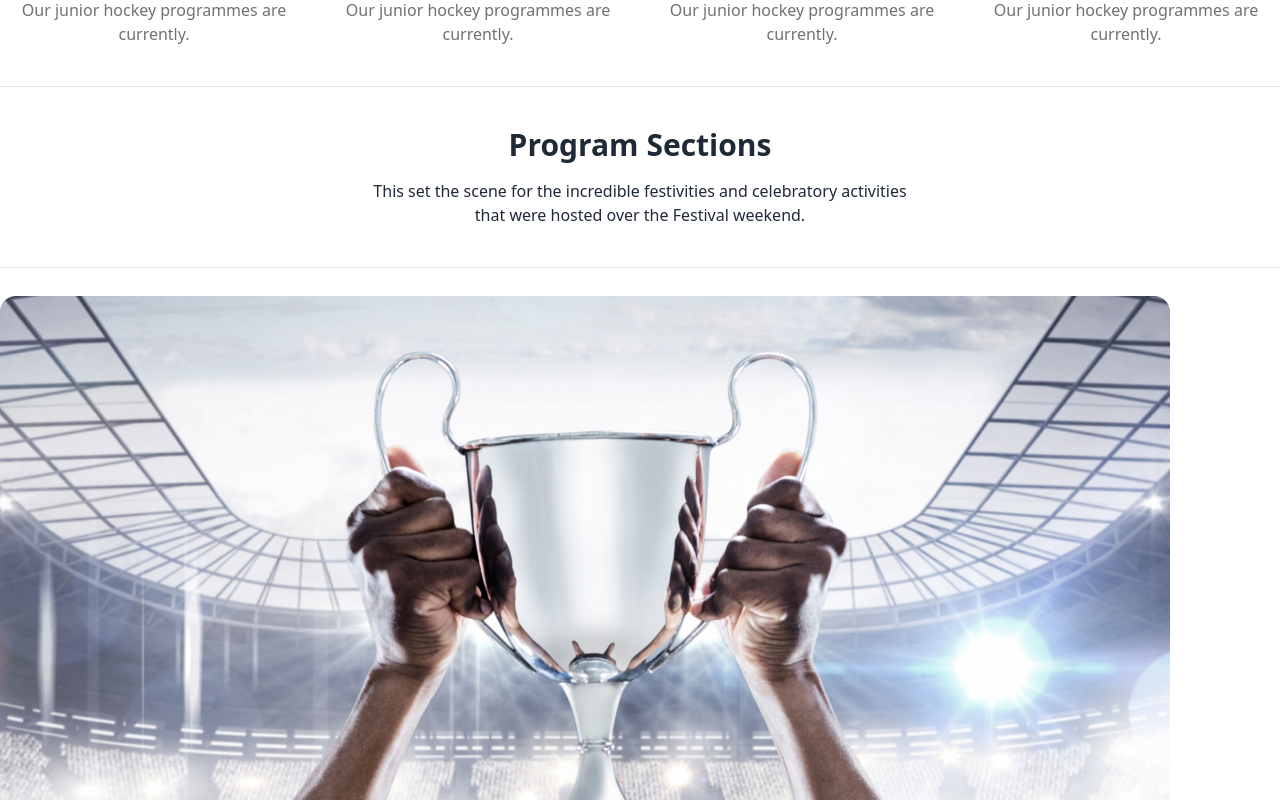
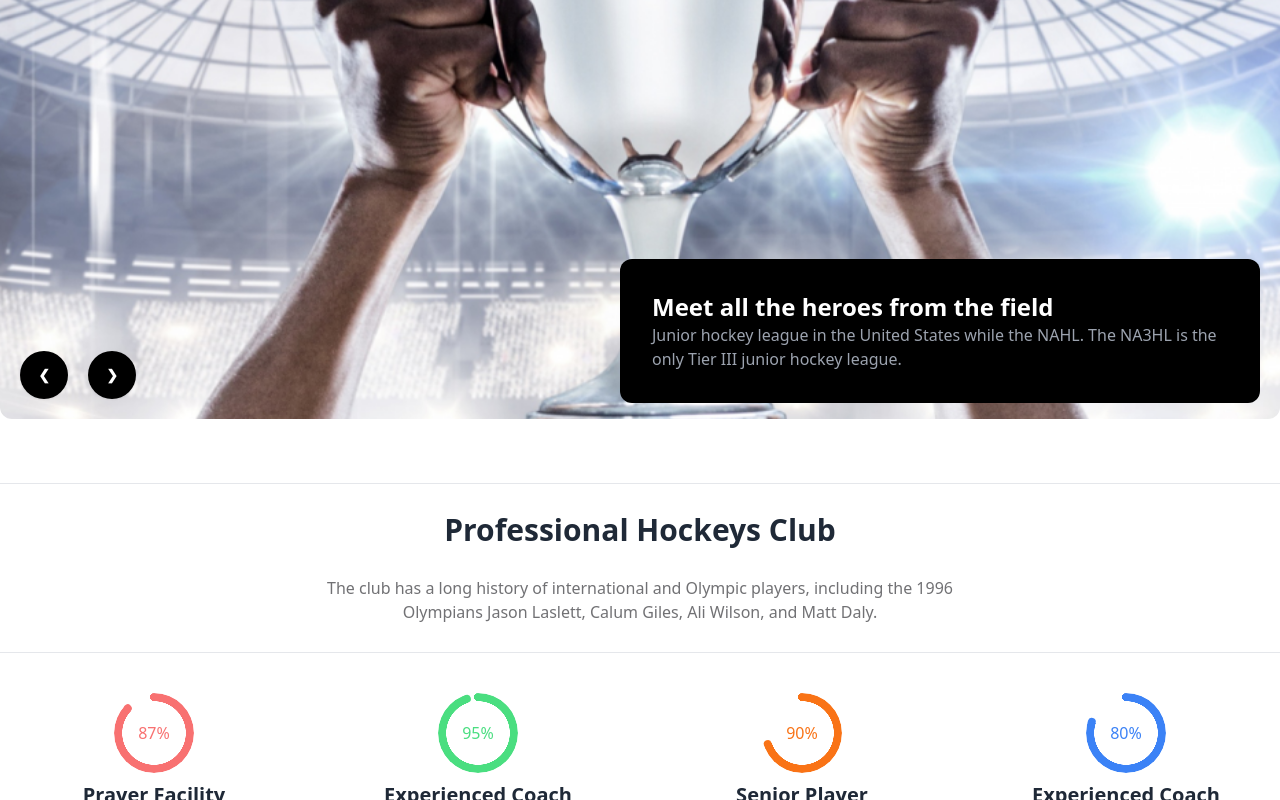
Before and after one commit to rahmanislam05/hockey, a plain HTML site: page index.html in a window 1280 px wide. Shown: the part 460-1260 px from the top of the page. Drawn offline with nearby package versions, Linux system fonts and the light colour scheme.

Commit message:
banner section added with responsive for mobile device

```diff
--- a/index.html
+++ b/index.html
@@ -79,36 +79,46 @@
             </div>
         </nav>
         <!-- banner section start -->
-        <!-- <div class="carousel w-full">
+        <div class="relative">
+            <div class="carousel w-full mb-9 lg:mb-16">
+                <!-- slide 1 -->
                 <div id="slide1" class="carousel-item relative w-full">
-                <img src="./Images/1.png" class="w-full object-cover rounded-xl" />
-                <div class="absolute flex justify-between transform gap-5 translate-y-96 ">
+                    <img src="./Images/1.png" class="w-full h-full object-cover rounded-xl" />
+                    <div class="absolute flex transform gap-5 left-28 lg:left-5 bottom-2 lg:bottom-5">
                         <a href="#slide3" class="btn btn-circle bg-black text-white border-none">❮</a>
                         <a href="#slide2" class="btn btn-circle  bg-black text-white border-none">❯</a>
                     </div>
                 </div>
+                <!-- slide 2 -->
                 <div id="slide2" class="carousel-item relative w-full">
                     <img src="./Images/2.png" class="w-full" />
-                <div class="absolute flex justify-between transform gap-5 -translate-y-1/2 left-5 right-5 bottom-1/2">
+                    <div class="absolute flex transform gap-5 left-28 lg:left-5 bottom-2 lg:bottom-5">
                         <a href="#slide1" class="btn btn-circle  bg-black text-white border-none">❮</a>
                         <a href="#slide3" class="btn btn-circle  bg-black text-white border-none">❯</a>
                     </div>
                 </div>
+                <!-- slide 3 -->
                 <div id="slide3" class="carousel-item relative w-full">
                     <img src="./Images/3.png" class="w-full" />
-                <div class="absolute flex justify-between transform gap-5 ">
+                    <div class="absolute flex transform gap-5 left-28 lg:left-5 bottom-2 lg:bottom-5">
                         <a href="#slide2" class="btn btn-circle  bg-black text-white border-none">❮</a>
                         <a href="#slide1" class="btn btn-circle  bg-black text-white border-none">❯</a>
                     </div>
                 </div>
-        </div> -->
+            </div>
+            <!-- bannner batch  -->
+            <div class="p-8 bg-black rounded-xl lg:w-2/4 lg:absolute lg:right-5 lg:bottom-20 ">
+                <h1 class="font-extrabold text-2xl text-white">Meet all the heroes from the field</h1>
+                <p class="font-medium text-gray-400">Junior hockey league in the United States while the NAHL. The NA3HL is the only Tier III junior hockey league.</p>
+            </div>
+        </div>
     </header>
     <main class="container mx-auto  p-5 lg:p-0">
         <!-- Professional Hockeys Club -->
         <section>
             <hr>
             <div class="lg:w-2/4 my-7 mx-auto text-center space-y-7">
-                <h2 class="font-extrabold text-3xl lg:text-3xl">Professional Hockeys Club</h2>
+                <h2 class="font-extrabold text-4xl lg:text-3xl">Professional Hockeys Club</h2>
                 <p class="text-p-color">The club has a long history of international and Olympic players, including  the 1996 Olympians Jason Laslett, Calum Giles, Ali Wilson, and Matt Daly. </p>
             </div>
             <hr>
@@ -137,16 +147,35 @@
             <hr>
         </section>
         <!-- Program Sections -->
-        <section>
+        <!-- <section>
             <div class="text-center space-y-4 my-10">
                 <h2 class="text-3xl font-extrabold">Program Sections</h2>
                 <p>This set the scene for the incredible festivities and celebratory activities <br>that were hosted over the Festival weekend. </p>
             </div>
             <hr>
-            <div class="mt-7">
-                <img src="./Images/1.png" alt="">
+            <div class="grid gap-6 grid-cols-1 lg:grid-cols-2">
+                <div class="grid1 relative">
+                    <img src="./Images/2.png" alt="">
+                    <div class="p-5 absolute top-0 flex items-center ">
+                        <div class="w-3/4 h-full text-white space-y-5">
+                             <h3 class="font-extrabold text-2xl">Junior Program</h3>
+                             <p class="font-medium">Hockey's junior program provides opportunities for players ages 16-to-20 to hone and enhance their skills and is an important part of the organization's overall efforts related to player development.</p>
+                             <button class="btn bg-btn-bg font-bold text-xl text-white  border-none">Register Now!</button>
                         </div>
-        </section>
+                     </div>
+                </div>
+                <div class="grid2 relative">
+                    <img src="./Images/3.png" alt="">
+                    <div class="p-5 absolute top-0 flex items-center ">
+                       <div class="w-3/4 h-full text-white space-y-5">
+                            <h3 class="font-extrabold text-2xl">Junior Program</h3>
+                            <p class="font-medium">Hockey's junior program provides opportunities for players ages 16-to-20 to hone and enhance their skills and is an important part of the organization's overall efforts related to player development.</p>
+                            <button class="btn bg-btn-bg font-bold text-xl text-white  border-none">Register Now!</button>
+                       </div>
+                    </div>
+                </div>
+            </div>
+        </section> -->
     </main>
     <footer class="flex gap-10 flex-col lg:flex-row p-12 lg:p-24 bg-black">
         <div class="text-center lg:text-left">
```
Lines whose indentation alone changed are shown as unchanged.
